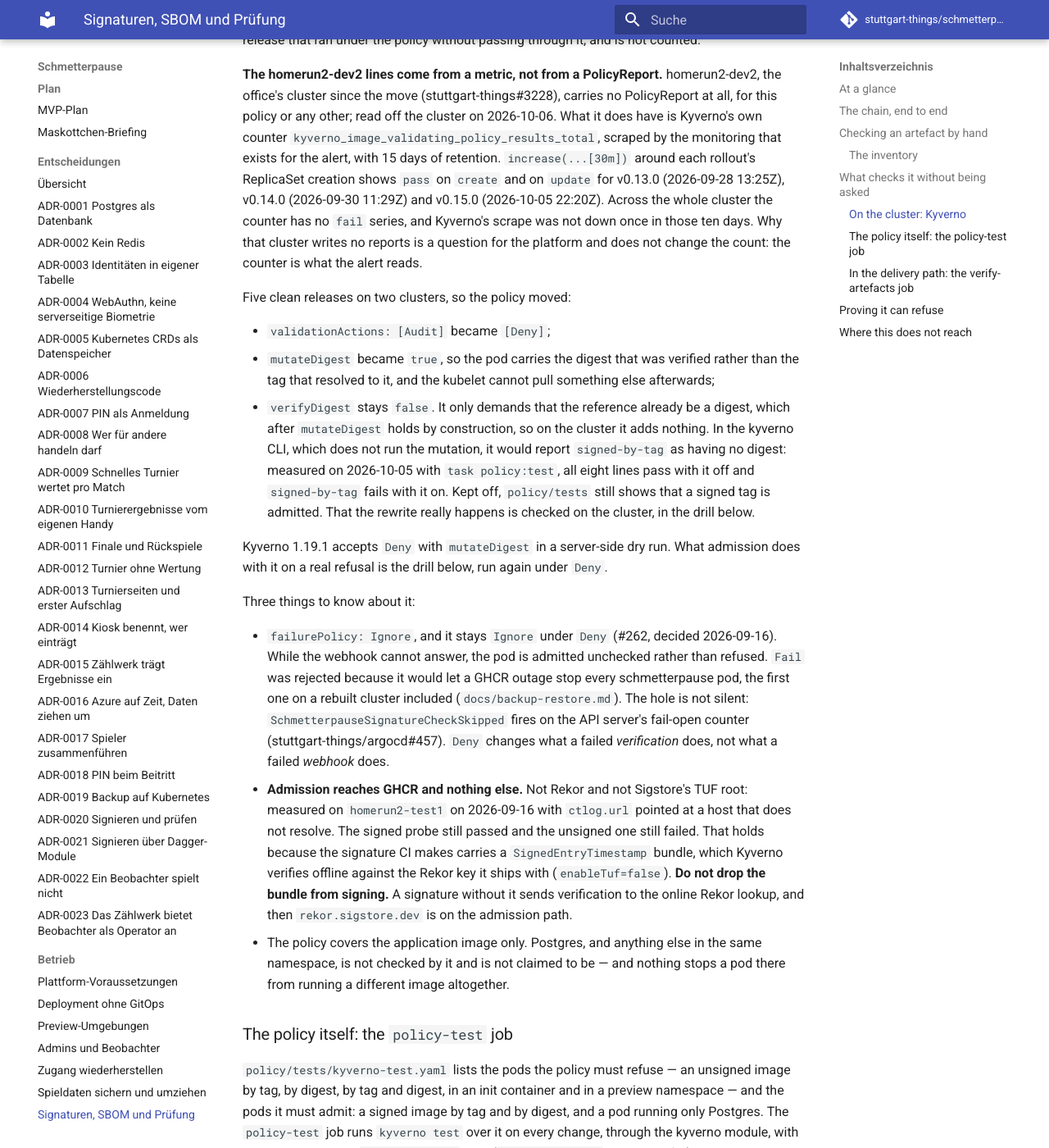
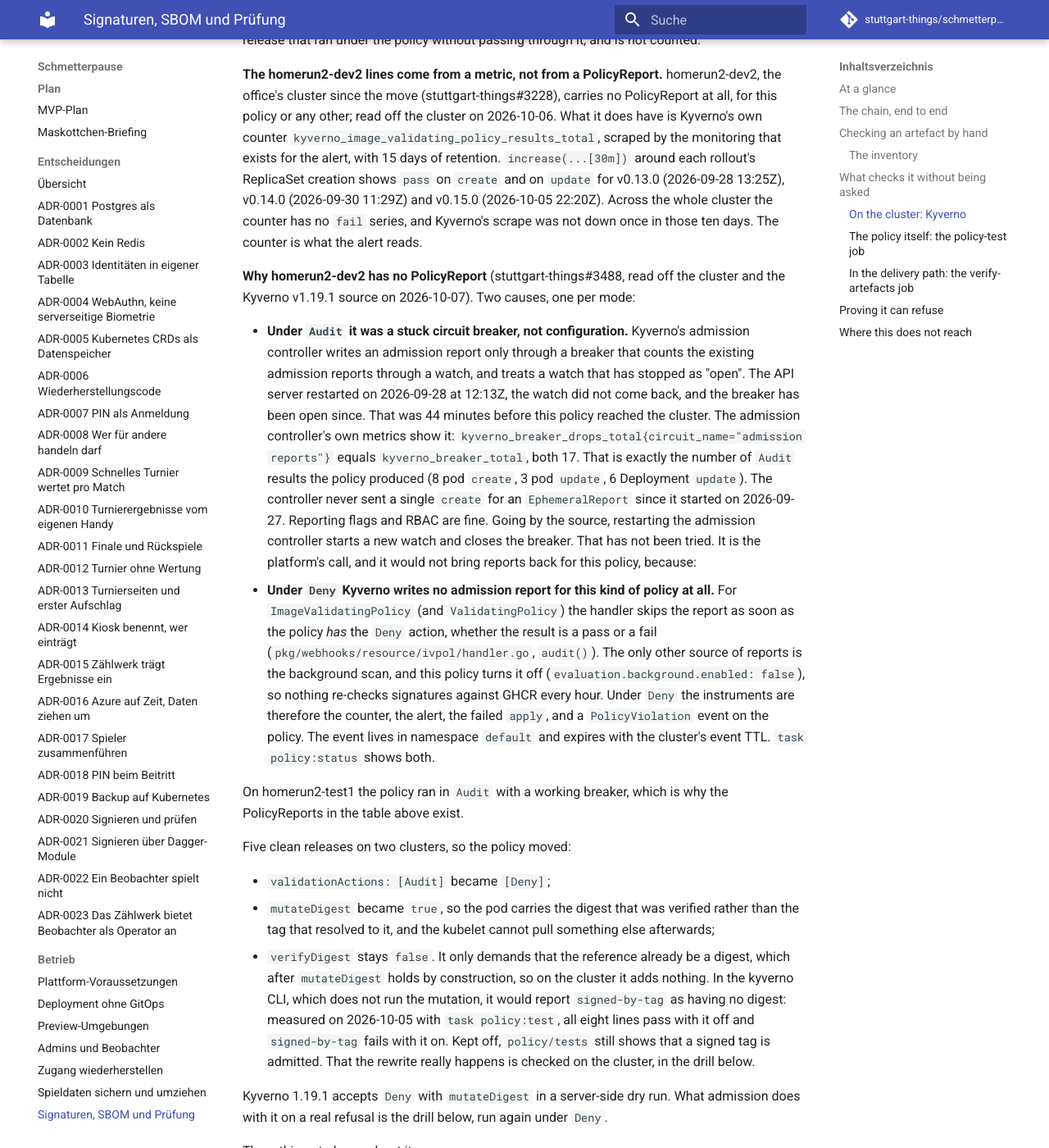
Before and after one commit to stuttgart-things/schmetterpause, an MkDocs documentation site: the page built from docs/supply-chain.md, in a window 1280 px wide and 1400 px high, scrolled down 5067 px. Shown: the whole window at 82% size. Built offline with MkDocs 1.6.1 and Material for MkDocs 9.7.7, drawn with Linux system fonts in a browser that asks for light colours; comment, search, counter and statistics services are not loaded; some of the changed text lies outside the part shown.

Commit message:
docs(supply-chain): explain why homerun2-dev2 has no PolicyReport (#311)
* docs(supply-chain): explain why homerun2-dev2 has no PolicyReport

Under Audit the admission controller's report breaker has been open since
an API server restart on 2026-09-28; under Deny Kyverno 1.19 writes no
admission report for an ImageValidatingPolicy at all, and the background
scan is off. Name the instruments that remain.

Refs stuttgart-things/stuttgart-things#3488

Co-Authored-By: Claude Opus 5.5 <noreply@anthropic.com>

* chore(policy): list PolicyViolation events in policy:status

Under Deny the refusal never reaches a PolicyReport; the event on the
policy is what remains on the cluster besides the metric.

Refs stuttgart-things/stuttgart-things#3488

Co-Authored-By: Claude Opus 5.5 <noreply@anthropic.com>

---------

Co-authored-by: Claude Opus 5.5 <noreply@anthropic.com>

````diff
--- a/docs/supply-chain.md
+++ b/docs/supply-chain.md
@@ -224,9 +224,40 @@ exists for the alert, with 15 days of retention. `increase(...[30m])` around
 each rollout's ReplicaSet creation shows `pass` on `create` and on `update` for
 v0.13.0 (2026-09-28 13:25Z), v0.14.0 (2026-09-30 11:29Z) and v0.15.0
 (2026-10-05 22:20Z). Across the whole cluster the counter has no `fail` series,
-and Kyverno's scrape was not down once in those ten days. Why that cluster
-writes no reports is a question for the platform and does not change the
-count: the counter is what the alert reads.
+and Kyverno's scrape was not down once in those ten days. The counter is what
+the alert reads.
+
+**Why homerun2-dev2 has no PolicyReport** (stuttgart-things#3488, read off the
+cluster and the Kyverno v1.19.1 source on 2026-10-07). Two causes, one per mode:
+
+- **Under `Audit` it was a stuck circuit breaker, not configuration.** Kyverno's
+  admission controller writes an admission report only through a breaker that
+  counts the existing admission reports through a watch, and treats a watch that
+  has stopped as "open". The API server restarted on 2026-09-28 at 12:13Z, the
+  watch did not come back, and the breaker has been open since. That was 44
+  minutes before this policy reached the cluster. The admission controller's
+  own metrics show it: `kyverno_breaker_drops_total{circuit_name="admission
+  reports"}` equals `kyverno_breaker_total`, both 17. That is exactly the
+  number of `Audit` results the policy produced (8 pod `create`, 3 pod
+  `update`, 6 Deployment `update`). The controller never sent a single
+  `create` for an `EphemeralReport` since it started on 2026-09-27. Reporting
+  flags and RBAC are fine. Going by the source, restarting the admission
+  controller starts a new watch and closes the breaker. That has not been
+  tried. It is the platform's call, and it would not bring reports back for
+  this policy, because:
+- **Under `Deny` Kyverno writes no admission report for this kind of policy at
+  all.** For `ImageValidatingPolicy` (and `ValidatingPolicy`) the handler skips
+  the report as soon as the policy *has* the `Deny` action, whether the result
+  is a pass or a fail (`pkg/webhooks/resource/ivpol/handler.go`, `audit()`).
+  The only other source of reports is the background scan, and this policy
+  turns it off (`evaluation.background.enabled: false`), so nothing re-checks
+  signatures against GHCR every hour. Under `Deny` the instruments are
+  therefore the counter, the alert, the failed `apply`, and a
+  `PolicyViolation` event on the policy. The event lives in namespace `default`
+  and expires with the cluster's event TTL. `task policy:status` shows both.
+
+On homerun2-test1 the policy ran in `Audit` with a working breaker, which is
+why the PolicyReports in the table above exist.
 
 Five clean releases on two clusters, so the policy moved:
 
@@ -363,8 +394,9 @@ fails and names the policy, and the admitted application pod carries a digest.
 What this run does not show is the Teams card itself, which is read in the
 channel and not from here.
 
-homerun2-dev2 writes no PolicyReports, so on that cluster the refusal is read
-from the `apply` and from the alert. To repeat it:
+Under `Deny` no cluster writes a PolicyReport for this policy (see above), so
+the refusal is read from the `apply`, from the alert and from the
+`PolicyViolation` event that `task policy:status` lists. To repeat it:
 
 ```sh
 kubectl apply -f - <<'EOF'
````
Also changed, not shown: Taskfile.yml (+10 -2 lines).
